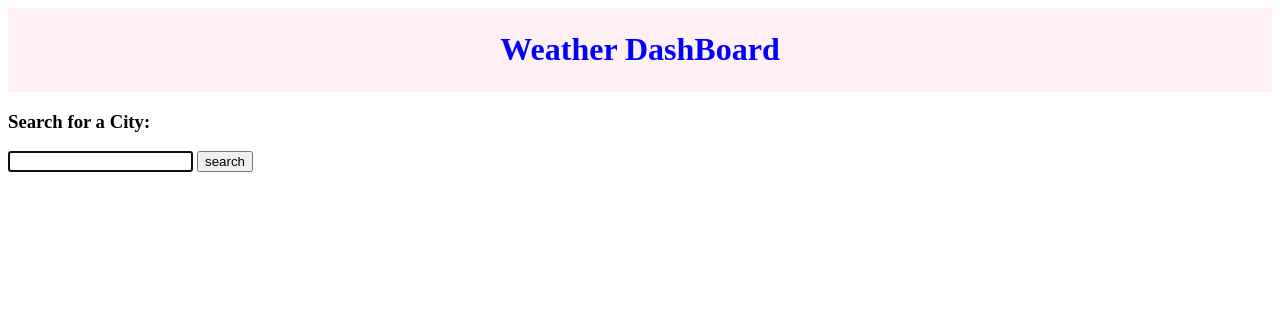
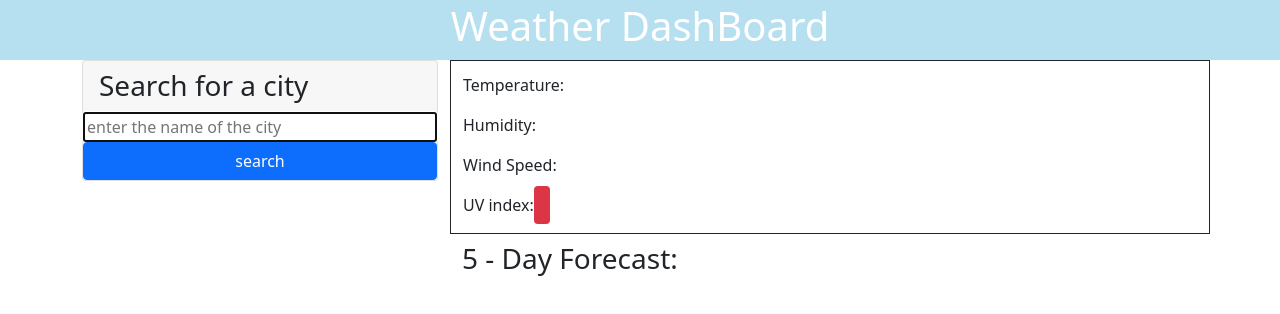
Before and after one commit to moradi1412/Project-Weather-Dash, a plain HTML site: page index.html in a window 1280 px wide. Drawn offline with nearby package versions, Linux system fonts and the light colour scheme.

Commit message:
added the second coluom for forecast

```diff
--- a/assets/style/style.css
+++ b/assets/style/style.css
@@ -1,6 +1,6 @@
-.hero {
+header {
     padding: 2px;
-    background-color: lavenderblush;
-    color: blue;
+    background-color: hsla(197, 87%, 43%, 0.3);
+    color: rgb(255, 255, 255);
     text-align: center;
 }
--- a/index.html
+++ b/index.html
@@ -1,35 +1,52 @@
 <!DOCTYPE html>
 <html lang="en">
+
 <head>
     <meta charset="UTF-8">
     <meta http-equiv="X-UA-Compatible" content="IE=edge">
     <meta name="viewport" content="width=device-width, initial-scale=1.0">
-    <title>Weather Dashboard</title>
+    <title>Project Weather Dashboard</title>
     <link href="https://fonts.googleapis.com/css?family=IBM+Plex+Sans:400,400i,700&display=swap" rel="stylesheet">
     <link rel="stylesheet" href="https://cdnjs.cloudflare.com/ajax/libs/font-awesome/5.11.2/css/all.min.css">
+    <link rel="stylesheet" href="https://cdn.jsdelivr.net/npm/bootstrap@5.1.0/dist/css/bootstrap.min.css"
+        integrity="sha384-KyZXEAg3QhqLMpG8r+8fhAXLRk2vvoC2f3B09zVXn8CA5QIVfZOJ3BCsw2P0p/We" crossorigin="anonymous">
     <link rel="stylesheet" href="./assets/style/style.css" />
 </head>
+
 <body>
-<header class="hero">
-    <h1 class="app-title">Weather DashBoard</h1>
-</header>
-
-<main class="flex-row justify-space-between">
-<!-- first colum -->
-<div class="card">
-<div class="col-12 col-md-4">
-    <h3 class="card-header">Search for a City:</h3>
-        <input type="text" name="cityname" id="cityname" autofocus="true" class="form-input">
-        <button tyoe="submit" class="btn">search</button>
-      </form>
-</div>
-</div>
-
-</main>
+    <header class="jumbotron text-center">
+        <h1 class="app-title">Weather DashBoard</h1>
+    </header>
 
 
+    <div class="container">
+        <div class="row">
+            <div class="col-12 col-md-4">
+                <div class="card">
+                    <h3 class="card-header">Search for a city</h3>
+                    <input type="text" placeholder="enter the name of the city" name="cityname" id="cityname"
+                        autofocus="true" class="form-input">
+                    <button type="submit" class="btn btn-primary">search</button>
+                </div>
+            </div>
+        <div class="col-12 col-md-8 ">
+            <div class="row border border-dark">
+                <h3 class="city-name mb-1 mt-2 bolder" id="current-city"></h3>
+                <p>Temperature:<span class="current" id="temperature"></span></p>
+                <p>Humidity:<span class="current" id="humidity"></span></p>
+                <p>Wind Speed:<span class="current" id="wind-speed"></span></p>
+                <p>UV index:<span class="current bg-danger rounded py-2 px-2 text-white" id="uv-index"></span></p>
+            </div>
+            <div class="row">
+                <h3 class="mt-2 bolder"> 5 - Day Forecast: </h3>
+            </div>
 
 
+        </div>
+
+    </div>
+    </div>
 
 </body>
+
 </html>
```
